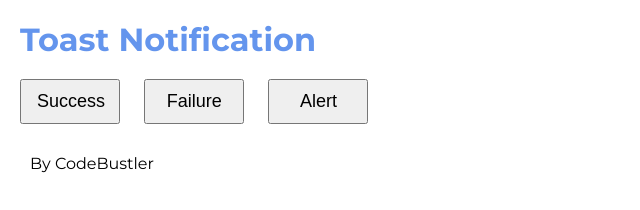
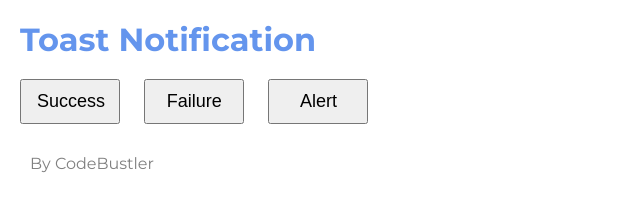
Before and after one commit to CodeBustler/Toast-Notification, a plain HTML site: page index.html in a window 1280 px wide. Shown: the full height of the page, 0-640 px from the left. Drawn offline with Linux system fonts and the light colour scheme.

Commit message:
1 file modified

```diff
--- a/style.css
+++ b/style.css
@@ -1,4 +1,4 @@
-@import url("https://fonts.googleapis.com/css2?family=Montserrat:ital,wght@0,100;0,200;0,300;0,400;0,500;0,600;0,700;0,800;0,900;1,100;1,200;1,300;1,400;1,500;1,600;1,700;1,800;1,900&display=swap");
+@import url('https://fonts.googleapis.com/css2?family=Montserrat:ital,wght@0,100;0,200;0,300;0,400;0,500;0,600;0,700;0,800;0,900;1,100;1,200;1,300;1,400;1,500;1,600;1,700;1,800;1,900&display=swap');
 
 * {
   margin: 0;
@@ -10,7 +10,7 @@ body {
   width: 100vw;
   height: 100vh;
   padding: 10px;
-	font-family: "Montserrat", sans-serif;
+  font-family: 'Montserrat', sans-serif;
   position: relative;
 }
 
@@ -56,7 +56,7 @@ button {
 }
 
 .toasts-container div::after {
-	content: "";
+  content: '';
   width: 100%;
   display: block;
   height: 8px;
@@ -104,6 +104,7 @@ button {
 footer {
   text-align: left;
   margin: 20px;
+  color: grey;
 }
 h1 {
   padding: 10px;
```
Lines whose indentation alone changed are shown as unchanged.
